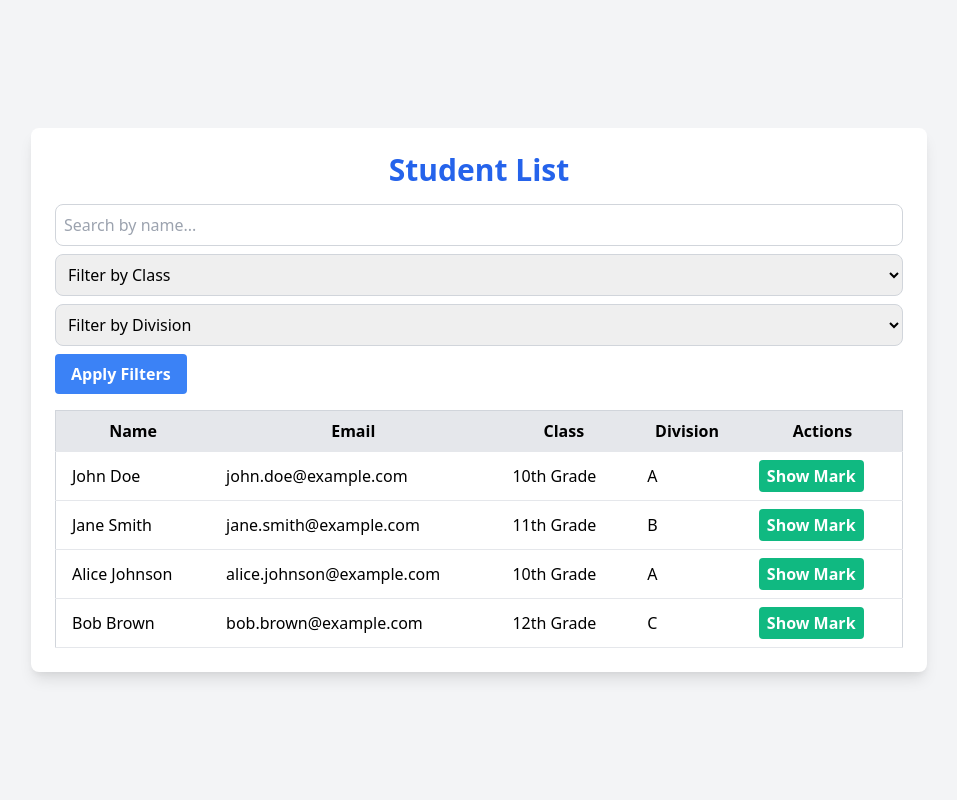
After one commit to muhammedjunaid123/phpProject, a PHP site: page /views/list.php in a window 1280 px wide. The commit adds this page. Shown: the whole page, without its empty margins (161-1118 px from the left). Run offline with PHP 8.4, Linux system fonts and the light colour scheme.

Commit message:
feat : add list,marklist ui

```diff
--- /dev/null
+++ b/views/list.php
@@ -0,0 +1,108 @@
+<?php
+// Sample student data
+$students = [
+    ['name' => 'John Doe', 'email' => 'john.doe@example.com', 'class' => '10th Grade', 'division' => 'A'],
+    ['name' => 'Jane Smith', 'email' => 'jane.smith@example.com', 'class' => '11th Grade', 'division' => 'B'],
+    ['name' => 'Alice Johnson', 'email' => 'alice.johnson@example.com', 'class' => '10th Grade', 'division' => 'A'],
+    ['name' => 'Bob Brown', 'email' => 'bob.brown@example.com', 'class' => '12th Grade', 'division' => 'C'],
+];
+
+// Check if filters are set
+$filterName = isset($_POST['filter_name']) ? $_POST['filter_name'] : '';
+$filterClass = isset($_POST['filter_class']) ? $_POST['filter_class'] : '';
+$filterDivision = isset($_POST['filter_division']) ? $_POST['filter_division'] : '';
+
+// Filter the students based on the filters
+$filteredStudents = array_filter($students, function ($student) use ($filterName, $filterClass, $filterDivision) {
+    $nameMatches = stripos($student['name'], $filterName) !== false;
+    $classMatches = $filterClass ? $student['class'] === $filterClass : true;
+    $divisionMatches = $filterDivision ? $student['division'] === $filterDivision : true;
+
+    return $nameMatches && $classMatches && $divisionMatches;
+});
+
+// Get unique classes and divisions for filter options
+$classes = array_unique(array_column($students, 'class'));
+$divisions = array_unique(array_column($students, 'division'));
+?>
+
+<!DOCTYPE html>
+<html lang="en">
+<head>
+    <meta charset="UTF-8">
+    <meta name="viewport" content="width=device-width, initial-scale=1.0">
+    <title>Student List</title>
+    <link rel="stylesheet" href="https://cdn.jsdelivr.net/npm/tailwindcss@2.2.19/dist/tailwind.min.css">
+</head>
+<body class="bg-gray-100 font-sans">
+    <div class="min-h-screen flex items-center justify-center">
+        <div class="bg-white shadow-lg rounded-lg max-w-4xl w-full p-6">
+            <h1 class="text-3xl font-bold text-blue-600 mb-4 text-center">Student List</h1>
+            <form method="POST" class="mb-4">
+                <input type="text" name="filter_name" value="<?php echo htmlspecialchars($filterName); ?>" placeholder="Search by name..." class="p-2 border border-gray-300 rounded-lg w-full mb-2">
+
+                <select name="filter_class" class="p-2 border border-gray-300 rounded-lg w-full mb-2">
+                    <option value="">Filter by Class</option>
+                    <?php foreach ($classes as $class): ?>
+                        <option value="<?php echo htmlspecialchars($class); ?>" <?php echo $filterClass === $class ? 'selected' : ''; ?>>
+                            <?php echo htmlspecialchars($class); ?>
+                        </option>
+                    <?php endforeach; ?>
+                </select>
+
+                <select name="filter_division" class="p-2 border border-gray-300 rounded-lg w-full mb-2">
+                    <option value="">Filter by Division</option>
+                    <?php foreach ($divisions as $division): ?>
+                        <option value="<?php echo htmlspecialchars($division); ?>" <?php echo $filterDivision === $division ? 'selected' : ''; ?>>
+                            <?php echo htmlspecialchars($division); ?>
+                        </option>
+                    <?php endforeach; ?>
+                </select>
+
+                <button type="submit" class="bg-blue-500 hover:bg-blue-600 text-white font-bold py-2 px-4 rounded">
+                    Apply Filters
+                </button>
+            </form>
+
+            <table class="min-w-full border border-gray-300">
+                <thead>
+                    <tr class="bg-gray-200">
+                        <th class="py-2 px-4 border-b">Name</th>
+                        <th class="py-2 px-4 border-b">Email</th>
+                        <th class="py-2 px-4 border-b">Class</th>
+                        <th class="py-2 px-4 border-b">Division</th>
+                        <th class="py-2 px-4 border-b">Actions</th>
+                    </tr>
+                </thead>
+                <tbody>
+                    <?php if (count($filteredStudents) > 0): ?>
+                        <?php foreach ($filteredStudents as $student): ?>
+                            <tr class="hover:bg-gray-100">
+                                <td class="py-2 px-4 border-b"><?php echo htmlspecialchars($student['name']); ?></td>
+                                <td class="py-2 px-4 border-b"><?php echo htmlspecialchars($student['email']); ?></td>
+                                <td class="py-2 px-4 border-b"><?php echo htmlspecialchars($student['class']); ?></td>
+                                <td class="py-2 px-4 border-b"><?php echo htmlspecialchars($student['division']); ?></td>
+                                <td class="py-2 px-4 border-b">
+                                    <button onclick="showMark('<?php echo htmlspecialchars($student['name']); ?>')" class="bg-green-500 hover:bg-green-600 text-white font-bold py-1 px-2 rounded">
+                                        Show Mark
+                                    </button>
+                                </td>
+                            </tr>
+                        <?php endforeach; ?>
+                    <?php else: ?>
+                        <tr>
+                            <td colspan="5" class="py-2 px-4 text-center">No students found.</td>
+                        </tr>
+                    <?php endif; ?>
+                </tbody>
+            </table>
+        </div>
+    </div>
+
+    <script>
+        function showMark(name) {
+            alert("Show Mark functionality for " + name + " is not implemented in this example.");
+        }
+    </script>
+</body>
+</html>
```
Also changed, not shown: views/home.php (+105 -1 lines), views/markList.php (added, +58 -0 lines).
